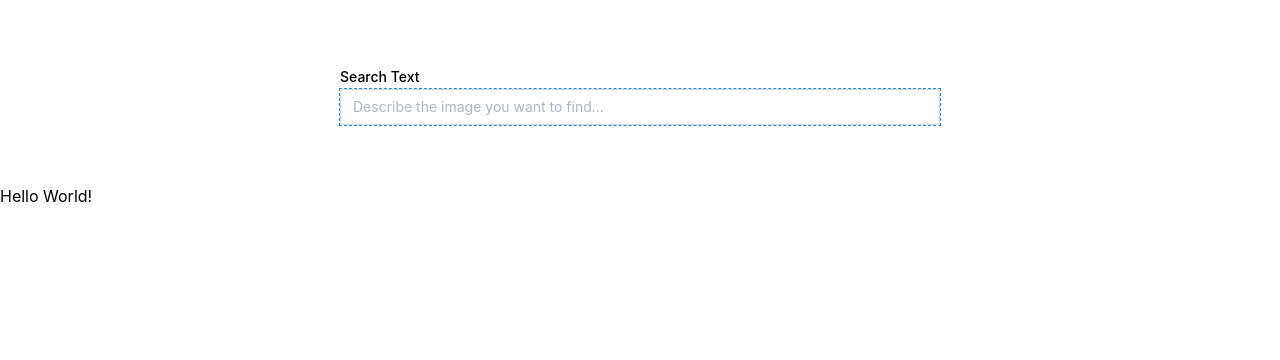
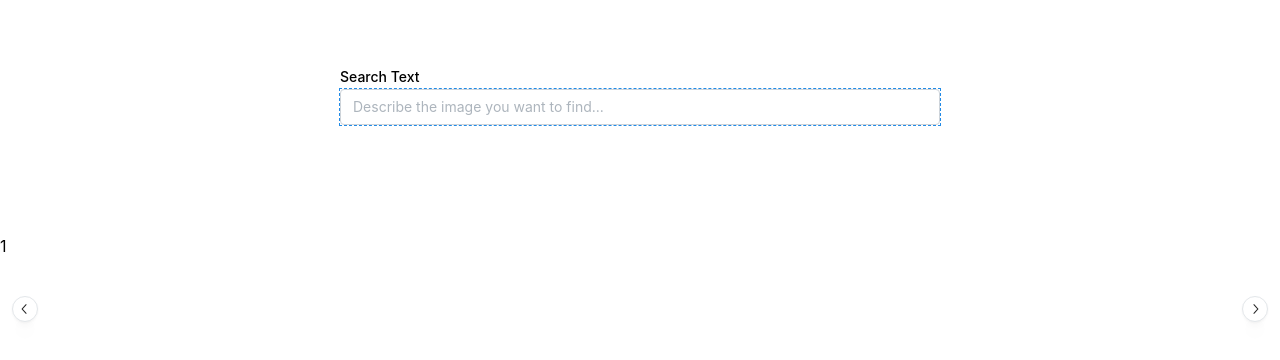
Before and after one commit to mpegram3rd/image-catalog, a React (Vite) app in the folder frontend/: page / in a window 1280 px wide. Shown: the top 360 px of the page. Built offline with nearby package versions, Linux system fonts and the light colour scheme.

Commit message:
✨ Stubbed Carousel implementation

```diff
--- a/frontend/package.json
+++ b/frontend/package.json
@@ -10,11 +10,14 @@
     "preview": "vite preview"
   },
   "dependencies": {
+    "@mantine/carousel": "^8.3.10",
     "@mantine/core": "^8.3.10",
     "@mantine/dropzone": "^8.3.10",
     "@mantine/form": "^8.3.10",
     "@mantine/hooks": "^8.3.10",
     "@tabler/icons-react": "^3.36.0",
+    "embla-carousel": "^8.6.0",
+    "embla-carousel-react": "^8.6.0",
     "react": "^19.2.0",
     "react-dom": "^19.2.0",
     "tslib": "^2.8.1"
--- a/frontend/src/image-results/ImageResultsContainer.tsx
+++ b/frontend/src/image-results/ImageResultsContainer.tsx
@@ -1,9 +1,22 @@
+import {Carousel} from "@mantine/carousel";
+
+import '@mantine/core/styles.css';
+import '@mantine/carousel/styles.css';
 import styles from './ImageResultsContainer.module.css'
 
 export default function ImageResultsContainer () {
     return (
-        <span className={styles.container}>
-            Hello World!
-        </span>
+        <Carousel
+            height={200}
+            className={styles.container}
+            withIndicators={true}
+            emblaOptions={{
+                align: 'center'
+            }}
+        >
+            <Carousel.Slide>1</Carousel.Slide>
+            <Carousel.Slide>2</Carousel.Slide>
+            <Carousel.Slide>3</Carousel.Slide>
+        </Carousel>
     );
 }
```
Also changed, not shown: 1 other file (tests, documents, lock files or other folders).
